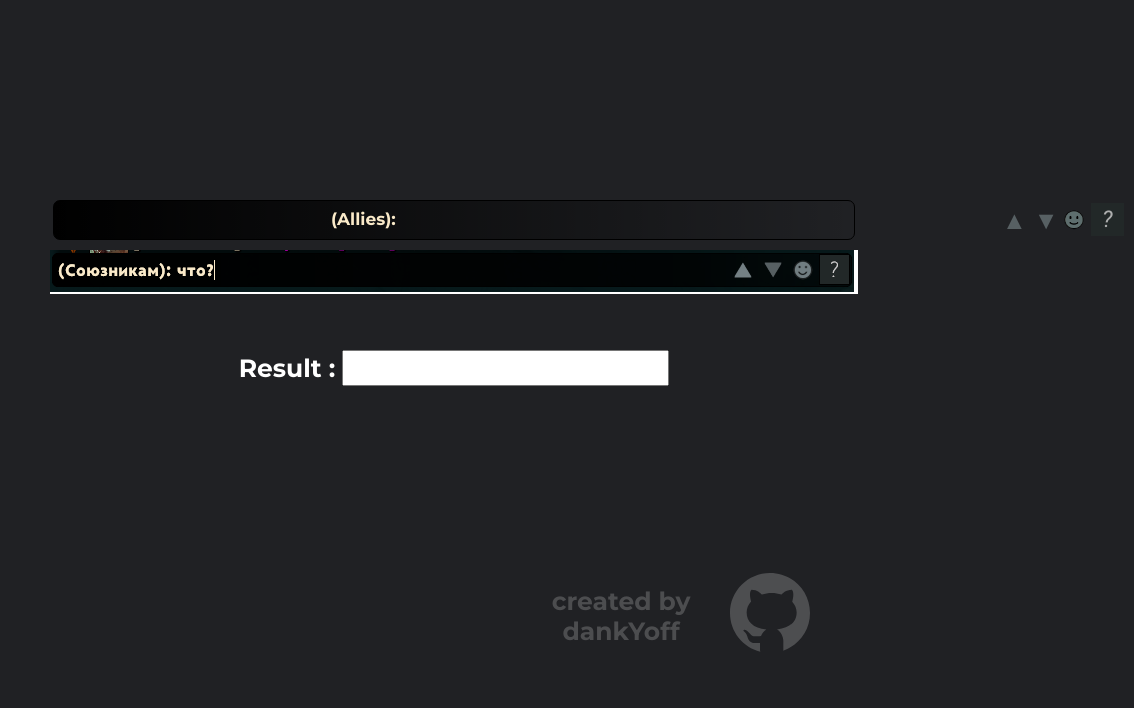
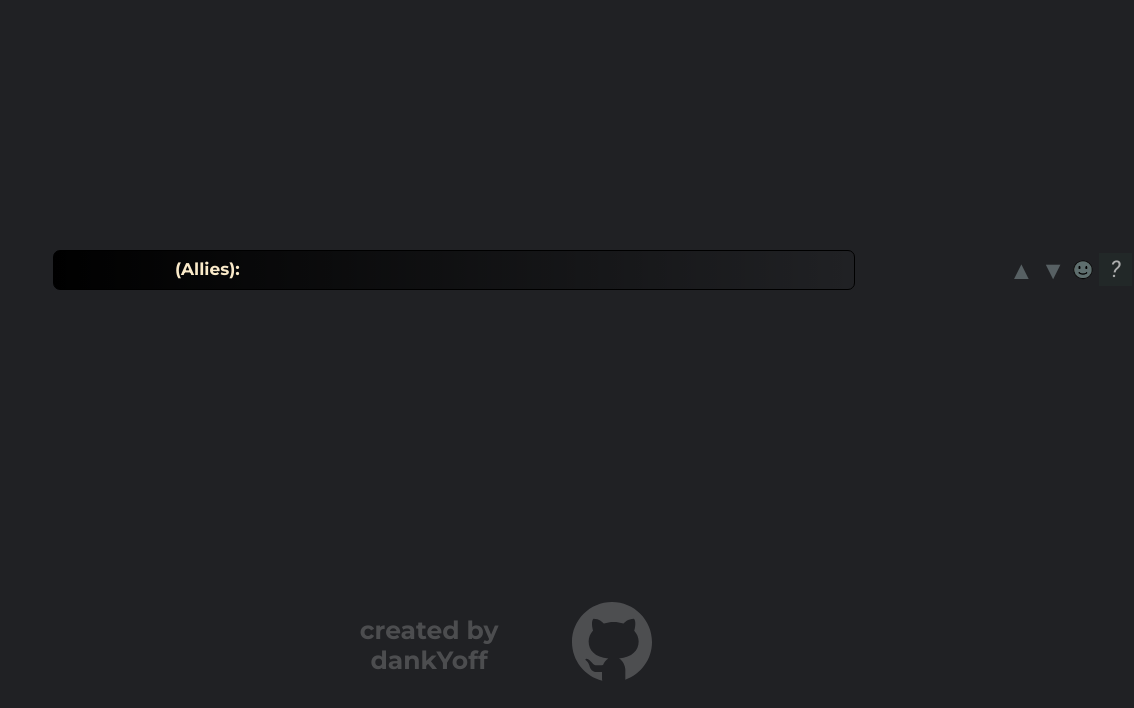
Before and after one commit to dankYoff/RoshanTiming-v2.0.0-Beautiful-Design, a Flask app: page / in a window 1360 px wide. Shown: the part 200-908 px from the top of the page, without its empty margins (226-1360 px from the left). Before the commit the page ends 852 px from the top, so only its background shows below. Run offline with Flask 2, Linux system fonts and the light colour scheme.

Commit message:
Fix css chat

```diff
--- a/static/style.css
+++ b/static/style.css
@@ -25,7 +25,7 @@
 
 /* CHAT */
 .chat-text{
-  margin-left: 549px;
+  margin-left: 28.9%;
   margin-top: 9px;
   position: absolute;
   font-size: 17px;
@@ -33,7 +33,7 @@
 }
 /* ▲ ▼ */
 .chat-text-end {
-  margin-left: 1220px;
+  margin-left: 1227px;
   margin-top: 5px;
   position: absolute;
   font-size: 25px;
@@ -41,51 +41,44 @@
 }
 /* 🙂 */
 .chat-text-image {
-  margin-left: 1280px;
+  margin-left: 1289px;
   margin-top: 9px;
   position: absolute;
   color: #adaeae;
   font-family: 'Roboto', sans-serif;
   font-size: 23px;
 }
-/* ?*/
+/* ? */
 .chat-text-ques {
-  margin-left: 1320px;
+  margin-left: 1328px;
   margin-top: 6px;
   position: absolute;
   color: #adaeae;
   font-family: 'Roboto', sans-serif;
   font-size: 23px;
 }
-
 /* Square */
 .chat-text-square {
   width: 33px;
   height: 33px;
   background: #222828;
-  margin-left: 1309px;
+  margin-left: 1317px;
   margin-top: 3px;
   position: absolute;
 }
-
 /*Chat design*/
 .chat-input {
-  width: 592px;
+  width: 582px;
   height: 36px;
   margin-top: 0px;
   padding-left: 78px;
-  padding-right: 130px;
+  padding-right: 140px;
   border: 1px solid #000000;
   border-radius: 7px;
   background: linear-gradient(to left, rgba(169,208,113,0) 0%,rgba(0,0,0,1) 100%);
   font-size: 17px;
   color: #faeac9;
 }
-
-
-/*  background-color: #202124;
-  color: #ffffff;*/
-/*  background: linear-gradient(70deg, rgba(0,0,0,1) 0%, rgba(255,255,255,1) 100%);*/
 
 
 
@@ -108,8 +101,8 @@
 }
 /*text+image*/
 .about_right {
-  margin-top: 13%;
-  margin-left: 750px;
+  margin-top: 300px;
+  margin-left: 39%;
   display: flex;
   flex-flow: row nowrap;
   align-items: center;
--- a/templates/Index.html
+++ b/templates/Index.html
@@ -2,7 +2,7 @@
 <html lang="en">
 
 <head>
-    <meta charset="UTF-8">
+    <meta charset="UTF-8" name="viewport" content="width=device-width, user-scalable=no">
     <title>Roshan Timing</title>
     <link rel="icon" type="image/ico" href="/static/Roshan.ico">
     <link rel="stylesheet" href="/static/style.css" />
@@ -14,24 +14,21 @@
 
 
 <!-- CHAT(INPUT) -->
-<!--      <img class="chaticon" src="/static/dotachat.png" width="25" height="24">-->
-
-    <div style="margin-top: 300px;">
+    <div style="margin-top: 350px;">
         <div class="chat-text">(Allies):</div>
-        <div class="chat-text-end"> ▲  ▼</div>
+        <div class="chat-text-end">▲  ▼</div>
         <div class="chat-text-image"><img src="/static/dotachat.png" width="23" height="21" ></div>
         <div class="chat-text-square"></div>
         <div class="chat-text-ques">?</div>
         <div><center><input type="text" class="chat-input" name="username" required></center></div>
 <!--      <input type="submit" id="btn" value="enter">-->
     </div>
-
-        <center><img style="margin-top: 10px;" src="/static/chat.png" width="808" height="44" ></center>
+<!--   <center><img src="/static/chat.png" width="808" height="45" ></center>-->
 
 <!-- RESULT -->
-    <div class="result">
-        Result : <input type="text" id="data" >
-    </div>
+<!--    <div class="result">-->
+<!--        Result : <input type="text" id="data" >-->
+<!--    </div>-->
 
 <!-- created by dankYbat -->
   <div class="about_right">
```
